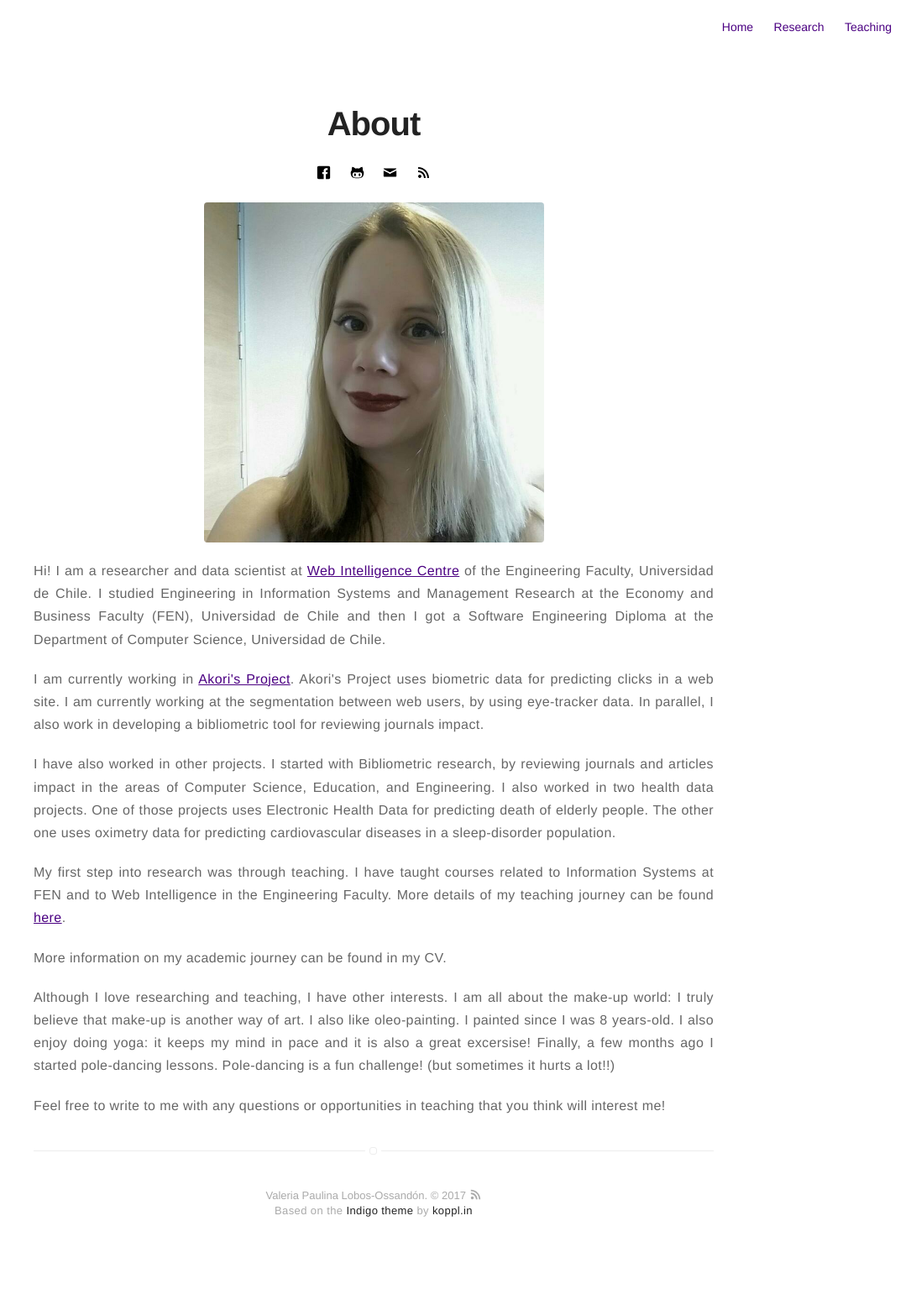
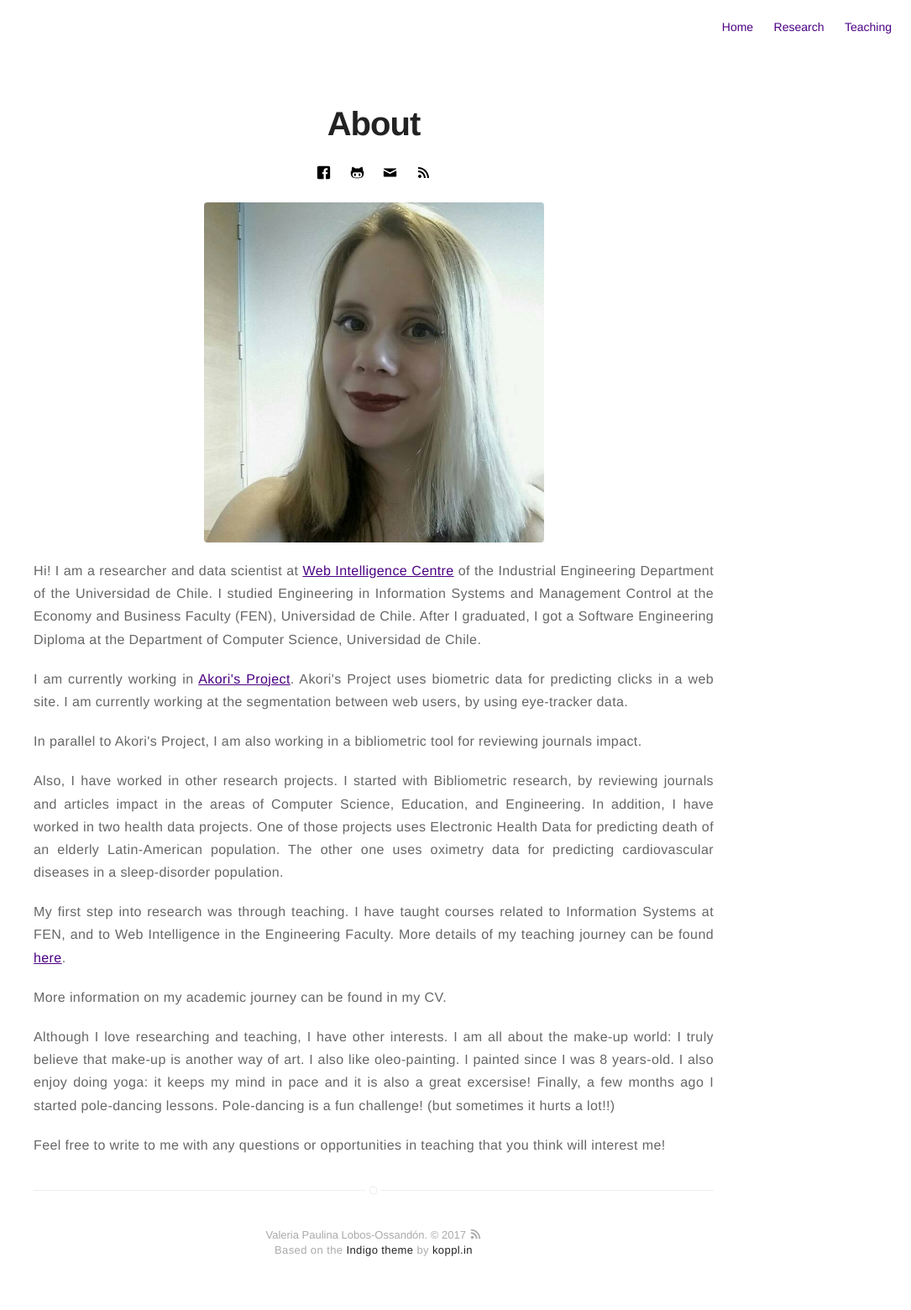
Before and after one commit to vlobos-ossandon/vlobos-ossandon.github.io, a Jekyll site: the page built from about.md, in a window 1280 px wide. Shown: the whole page at 84% size, without its empty margins (195-1280 px from the left). Built offline with Jekyll 4.4.1, drawn with Linux system fonts in a browser that asks for light colours; before the commit the page ends 1513 px from its top, so only the background shows below that.

Commit message:
Review_1

```diff
--- a/about.md
+++ b/about.md
@@ -5,19 +5,27 @@ layout: page
 ![Profile Image]({{ site.url }}/{{ site.picture }})
 
 <p align="justify">
-Hi! I am a researcher and data scientist at <a href="http://wic.cl/" target="_blank">Web Intelligence Centre</a> of the Engineering Faculty, Universidad de Chile. I studied Engineering in Information Systems and Management Research at the Economy and Business Faculty (FEN), Universidad de Chile and then I got a Software Engineering Diploma at the Department of Computer Science, Universidad de Chile.
+Hi! I am a researcher and data scientist at <a href="http://wic.cl/" target="_blank">Web Intelligence Centre</a> of the Industrial Engineering Department of the Universidad de Chile. I studied Engineering in Information Systems and Management Control at the Economy and Business Faculty (FEN), Universidad de Chile. After I graduated, I got a Software Engineering Diploma at the Department of Computer Science, Universidad de Chile.
+</p>
+
+<!-- <p align="justify">
+I am passionated about research. My favorite research topic is data analytics. I started working with bibliometric data. Understanding the effect that different bibliometric measures had, make me realize the eff
+</p> -->
+
+<p align="justify">
+I am currently working in <a href="https://www.akoriproject.cl/" target="_blank">Akori's Project</a>. Akori's Project uses biometric data for predicting clicks in a web site. I am currently working at the segmentation between web users, by using eye-tracker data.
 </p>
 
 <p align="justify">
-I am currently working in <a href="https://www.akoriproject.cl/" target="_blank">Akori's Project</a>. Akori's Project uses biometric data for predicting clicks in a web site. I am currently working at the segmentation between web users, by using eye-tracker data. In parallel, I also work in developing a bibliometric tool for reviewing journals impact.
+In parallel to Akori's Project, I am also working in a bibliometric tool for reviewing journals impact.
 </p>
 
 <p align="justify">
-I have also worked in other projects. I started with Bibliometric research, by reviewing journals and articles impact in the areas of Computer Science, Education, and Engineering. I also worked in two health data projects. One of those projects uses Electronic Health Data for predicting death of elderly people. The other one uses oximetry data for predicting cardiovascular diseases in a sleep-disorder population.
+Also, I have worked in other research projects. I started with Bibliometric research, by reviewing journals and articles impact in the areas of Computer Science, Education, and Engineering. In addition, I have worked in two health data projects. One of those projects uses Electronic Health Data for predicting death of an elderly Latin-American population. The other one uses oximetry data for predicting cardiovascular diseases in a sleep-disorder population.
 </p>
 
 <p align="justify">
-My first step into research was through teaching. I have taught courses related to Information Systems at FEN and to Web Intelligence in the Engineering Faculty. More details of my teaching journey can be found <a href="https://vlobos-ossandon.github.io/teaching/" target="_blank">here</a>.
+My first step into research was through teaching. I have taught courses related to Information Systems at FEN, and to Web Intelligence in the Engineering Faculty. More details of my teaching journey can be found <a href="https://vlobos-ossandon.github.io/teaching/" target="_blank">here</a>.
 </p>
 
 <p align="justify">
--- a/research.html
+++ b/research.html
@@ -144,19 +144,19 @@ title: Research
 
 		<ul>
 			<p align="justify">
-			<b>Materials & Design</b>. ACTUALIZAR
+			<b>Forty Years of Applied Mathematical Modelling: A Bibliometric Overview </b>. V. Lobos-Ossandón, J.M. Merigó, C. Cancino, J. Sienz.
 			</p>
 		</ul>
 
 		<ul>
 			<p align="justify">
-			<b>Applied Mathematical Modelling</b>. ACTUALIZAR
+			<b>Forty Years of Fuzzy Sets and Systems: A Bibliometric Overview</b>. S. Laengle, V. Lobos-Ossandón, J.M. Merigó, M. Cobo, E. Herrera-Viedma, D. Dubois, B. De Baets, E. Hullermeier, L. Godo).
 			</p>
 		</ul>
 
 		<ul>
 			<p align="justify">
-			<b>Fuzzy Sets and Systems</b>. ACTUALIZAR
+			<b>Forty Years of Materials & Design: A Bibliometric Overview</b>. V. Lobos-Ossandón, J.M. Merigó, C. Cancino, A. Korsunsky, K. Jayakrishna.
 			</p>
 		</ul>
 	</li>
```
